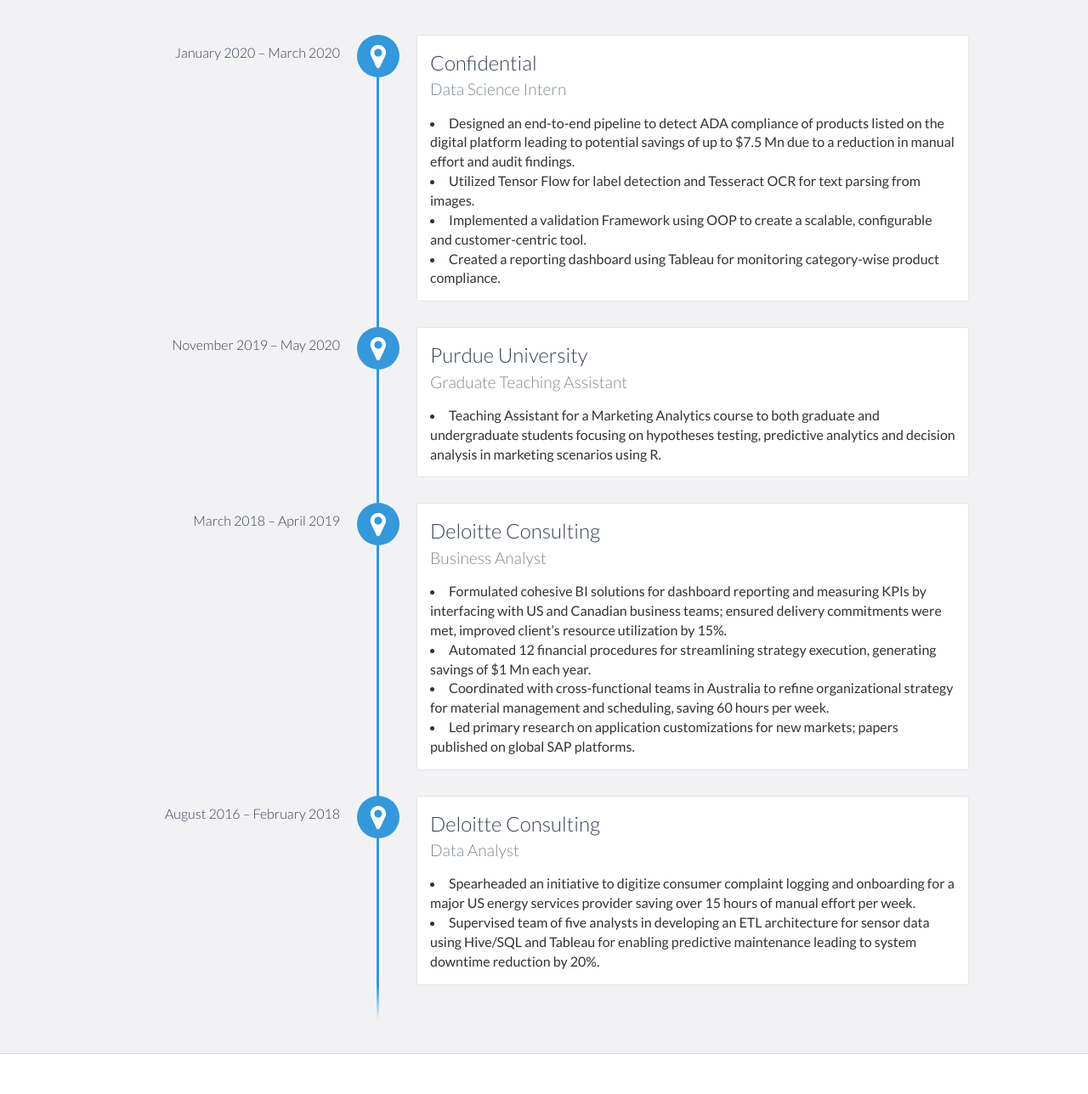
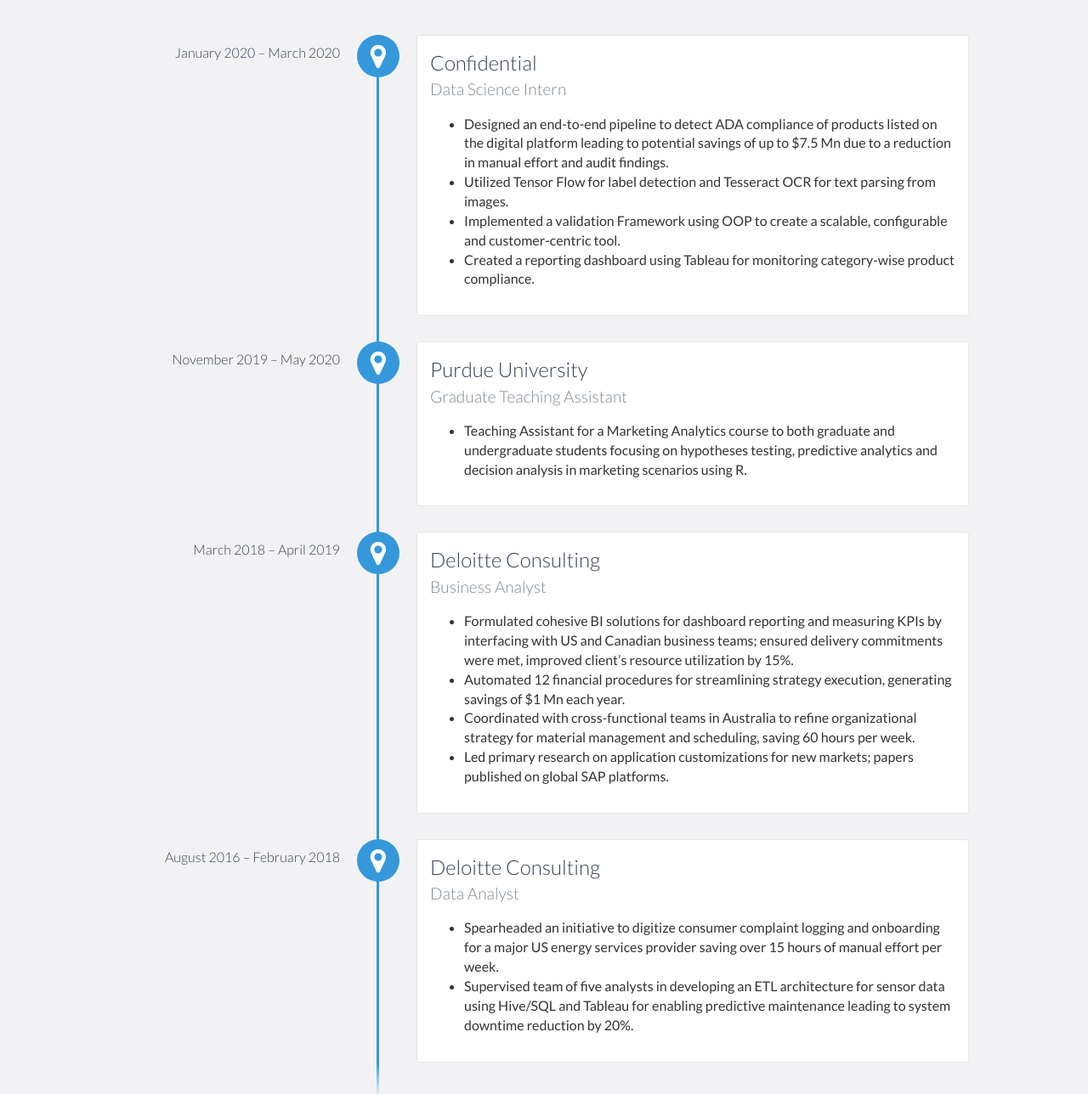
Before and after one commit to abhinav314/abhinav314.github.io, a website: page index.html in a window 1280 px wide. Shown: the part 1180-2468 px from the top of the page at 85% size. Drawn offline with nearby package versions, Linux system fonts and the light colour scheme.

Commit message:
update index.html

```diff
--- a/index.html
+++ b/index.html
@@ -87,7 +87,7 @@
             <div data-date="January 2020 – March 2020">
                 <h3>Confidential</h3>
                 <h4>Data Science Intern</h4>
-                <p>
+                <ul>
 					<li>
 						Designed an end-to-end pipeline to detect ADA compliance of products listed on the digital platform leading to potential savings of up to $7.5 Mn due to a reduction in manual effort and audit findings.
 					</li>
@@ -100,23 +100,23 @@
 					<li>
 						Created a reporting dashboard using Tableau for monitoring category-wise product compliance.
 					</li>
-                </p>
+                </ul>
             </div>
 
             <div data-date="November 2019 – May 2020">
                 <h3>Purdue University</h3>
                 <h4>Graduate Teaching Assistant</h4>
-                <p>
+                <ul>
 					<li>
 						Teaching Assistant for a Marketing Analytics course to both graduate and undergraduate students focusing on hypotheses testing, predictive analytics and decision analysis in marketing scenarios using R.
 					</li>
-                </p>
+                </ul>
             </div>
 
             <div data-date="March 2018 – April 2019">
                 <h3>Deloitte Consulting</h3>
                 <h4>Business Analyst</h4>
-                <p>
+                <ul>
 					<li>
 						Formulated cohesive BI solutions for dashboard reporting and measuring KPIs by interfacing with US and Canadian business teams; ensured delivery commitments were met, improved client’s resource utilization by 15%.
 					</li>
@@ -129,20 +129,20 @@
 					<li>
 						Led primary research on application customizations for new markets; papers published on global SAP platforms.
 					</li>
-                </p>
+                </ul>
             </div>
 
 			<div data-date="August 2016 – February 2018">
                 <h3>Deloitte Consulting</h3>
                 <h4>Data Analyst</h4>
-                <p>
+                <ul>
 					<li>
 						Spearheaded an initiative to digitize consumer complaint logging and onboarding for a major US energy services provider saving over 15 hours of manual effort per week.
 					</li>
 					<li>
 						Supervised team of five analysts in developing an ETL architecture for sensor data using Hive/SQL and Tableau for enabling predictive maintenance leading to system downtime reduction by 20%.
 					</li>
-                </p>
+                </ul>
             </div>
         </div>
     </div>
@@ -154,7 +154,7 @@
             <h3>Purdue University</h3>
             <span class="education-date">June 2019 - May 2020</span>
             <h4>Master of Science in Business Analytics and Information Management</h4>
-            <p>
+            <ul>
 				<li>
 					Member of the Krannert Dean's list (top 25% students)
 				</li>
@@ -170,7 +170,7 @@
 				<li>
 					Developed a Python kernel on NumPy, Pandas and Scikit-learn to predict NBA player performance with 95% accuracy and recommend optimal player trading strategies within user specified budgets.
 				</li>
-            </p>
+            </ul>
         </div>
         <!-- End .education-block -->
 
```
